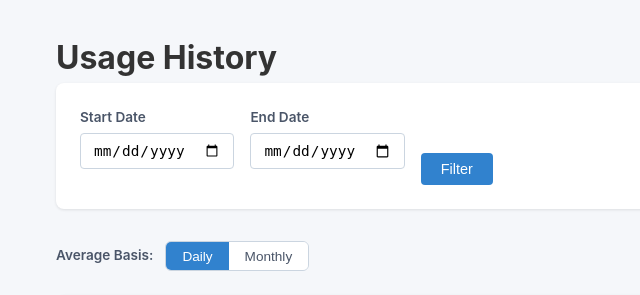
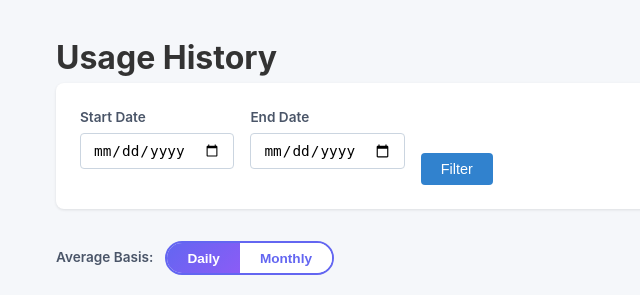
Before and after one commit to JeffSchn/EnergyMonitor, a Flask app: page /usage in a window 1280 px wide. Shown: the part 56-351 px from the top of the page, without its empty margins (0-640 px from the left). Run offline with Flask 3, Linux system fonts and the light colour scheme; data that the repository does not hold is empty.

Commit message:
Apply Vibrant theme: bold indigo/teal palette with pill toggle
- Chart data: indigo daily line (#6366F1), teal monthly bars (#14B8A6)
- Average lines: hot pink overall (#EC4899), amber summer (#F59E0B),
  sky blue winter (#0EA5E9) — all 3px thick for high visibility
- Toggle button: pill-shaped with indigo-to-purple gradient on active state

https://claude.ai/code/session_01Ryrp1aTVTDxVanzkpwe5nV

```diff
--- a/static/css/style.css
+++ b/static/css/style.css
@@ -178,29 +178,29 @@ body {
 
 .avg-toggle {
     display: flex;
-    border-radius: 6px;
+    border-radius: 999px;
     overflow: hidden;
-    border: 1px solid #cbd5e0;
+    border: 2px solid #6366F1;
 }
 
 .btn-toggle {
-    padding: 0.4rem 1rem;
+    padding: 0.45rem 1.25rem;
     border: none;
     border-radius: 0;
     background: #fff;
-    color: #4a5568;
+    color: #6366F1;
     font-size: 0.85rem;
-    font-weight: 500;
+    font-weight: 600;
     cursor: pointer;
-    transition: background 0.15s, color 0.15s;
+    transition: background 0.2s, color 0.2s;
 }
 
 .btn-toggle:hover {
-    background: #edf2f7;
+    background: #EEF2FF;
 }
 
 .btn-toggle.active {
-    background: #3182ce;
+    background: linear-gradient(135deg, #6366F1, #8B5CF6);
     color: #fff;
 }
 
```
Also changed, not shown: static/js/charts.js (+12 -12 lines).
